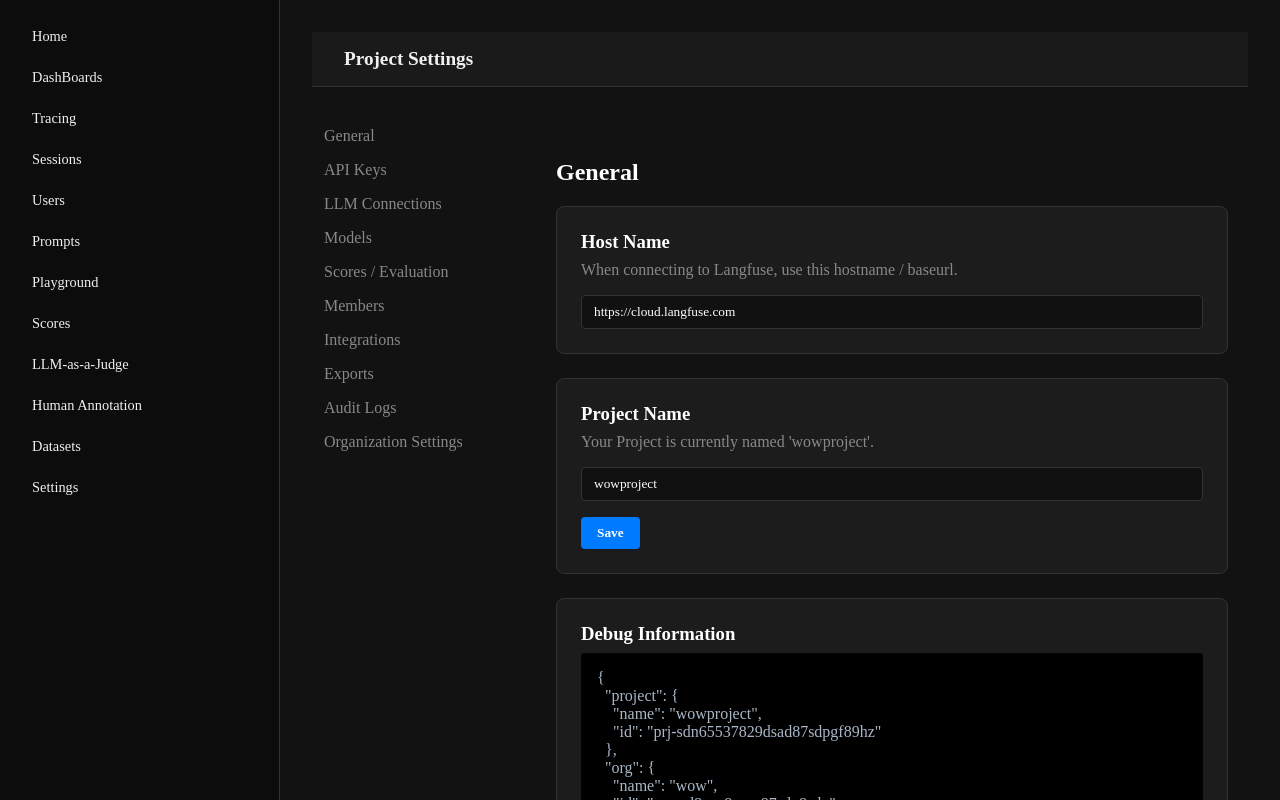
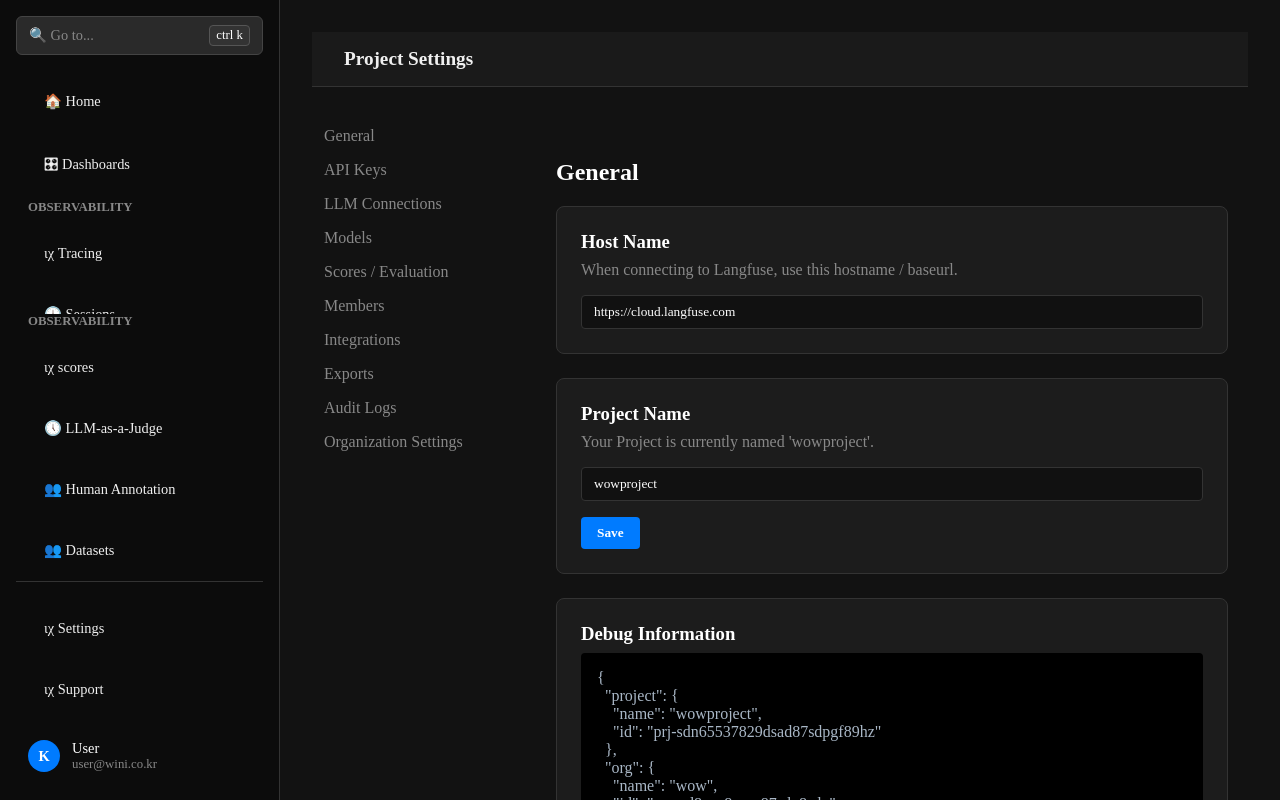
Before and after one commit to wini-field/react_langfuse, a React (Vite) app: page /settings in a window 1280 px wide. Built offline with nearby package versions, Linux system fonts and the light colour scheme.

Commit message:
8/7 (at home)

```diff
--- a/src/components/layout/Sidebar.module.css
+++ b/src/components/layout/Sidebar.module.css
@@ -75,9 +75,52 @@
     color: #fff;
 }
 
-.icon {
+/* 하단 메뉴 및 프로필 */
+.footer {
+    padding-top: 16px;
+    border-top: 1px solid #333;
+    margin-top: auto; /* 푸터 항상 맨 아래로 */
+}
+
+.userProfile {
+    display: flex;
+    align-items: center;
+    justify-content: space-between;
+    padding: 12px;
+    margin-top: 8px;
+    border-radius: 6px;
+    cursor: pointer;
+}
+
+.userProfile:hover {
+    background-color: #2a2a2a;
+}
+
+.userInfo {
+    display: flex;
+    align-items: center;
+}
+
+.avatar {
+    width: 32px;
+    height: 32px;
+    border-radius: 50%;
+    background-color: #007bff;
     margin-right: 12px;
-    font-size: 1.1rem;
+    display: flex;
+    align-items: center;
+    justify-content: center;
+    font-weight: bold;
+}
+
+.userName {
+    color: #fff;
+    font-weight: 500;
+}
+
+.userEmail {
+    color: #888;
+    font-size: 0.8rem;
 }
 
 .sidebar ul {
--- a/src/components/layout/Sidebar.tsx
+++ b/src/components/layout/Sidebar.tsx
@@ -5,22 +5,59 @@
 const Sidebar: React.FC = () => {
     return (
         <aside className = { styles.sidebar }>
-            <nav>
+            <div className = { styles.searchBar }>
+                <span>🔍 Go to...</span>
+                <kbd>ctrl k</kbd>
+            </div>
+            <nav className = { styles.nav }>
                 <ul>
-                    <li><Link to="/">Home</Link></li>
-                    <li><Link to="">DashBoards</Link></li>
-                    <li><Link to="">Tracing</Link></li>
-                    <li><Link to="/">Sessions</Link></li>
-                    <li><Link to="/">Users</Link></li>
-                    <li><Link to="/">Prompts</Link></li>
-                    <li><Link to="/">Playground</Link></li>
-                    <li><Link to="/">Scores</Link></li>
-                    <li><Link to="/">LLM-as-a-Judge</Link></li>
-                    <li><Link to="/">Human Annotation</Link></li>
-                    <li><Link to="/">Datasets</Link></li>
-                    <li><Link to="/Settings">Settings</Link></li>
+                    <li className = { styles.navItem }><Link to = "/"><span className = { styles.icon }>🏠</span> Home</Link></li>
+                    <li className = { styles.navItem }><Link to = "/dashboards"><span className = { styles.icon }>🎛</span> Dashboards</Link></li>
                 </ul>
+
+                <div className = { styles.navItem }>
+                    <div className = { styles.navHeader }>Observability</div>
+                    <ul>
+                        <li className = { styles.navItem }><Link to = "/tracing"><span className = { styles.icon }>ιχ</span> Tracing</Link></li>
+                        <li className = { styles.navItem }><Link to = "/sessions"><span className = { styles.icon }>🕔</span> Sessions</Link></li>
+                        <li className = { styles.navItem }><Link to = "/users"><span className = { styles.icon }>👥</span> Users</Link></li>
+                    </ul>
+                </div>
+
+                <div className = { styles.navItem }>
+                    <div className = { styles.navHeader }>Observability</div>
+                    <ul>
+                        <li className = { styles.navItem }><Link to = "/prompts"><span className = { styles.icon }>ιχ</span> Prompts</Link></li>
+                        <li className = { styles.navItem }><Link to = "/playground"><span className = { styles.icon }>🕔</span> Playground</Link></li>
+                    </ul>
+                </div>
             </nav>
+            <div className = { styles.navItem }>
+                <div className = { styles.navHeader }>Observability</div>
+                <ul>
+                    <li className = { styles.navItem }><Link to = "/scores"><span className = { styles.icon }>ιχ</span> scores</Link></li>
+                    <li className = { styles.navItem }><Link to = "/llm-as-a-judge"><span className = { styles.icon }>🕔</span> LLM-as-a-Judge</Link></li>
+                    <li className = { styles.navItem }><Link to = "/human-annotation"><span className = { styles.icon }>👥</span> Human Annotation</Link></li>
+                    <li className = { styles.navItem }><Link to = "/datasets"><span className = { styles.icon }>👥</span> Datasets</Link></li>
+                </ul>
+            </div>
+
+            <div className = { styles. footer }>
+                <ul>
+                    <li className = { styles.navItem }><Link to = "/settings"><span className = { styles.icon }>ιχ</span> Settings</Link></li>
+                    <li className = { styles.navItem }><Link to = "/support"><span className = { styles.icon }>ιχ</span> Support</Link></li>
+                </ul>
+                <div className = { styles.userProfile }>
+                    <div className = { styles.userInfo }>
+                        <div className = { styles.avatar }>K</div>
+                        <div>
+                            <div className = { styles.userName }>User</div>
+                            <div className = { styles.userEmail }>user@wini.co.kr</div>
+                        </div>
+                    </div>
+                    <span></span>
+                </div>
+            </div>
         </aside>
     );
 };
```
